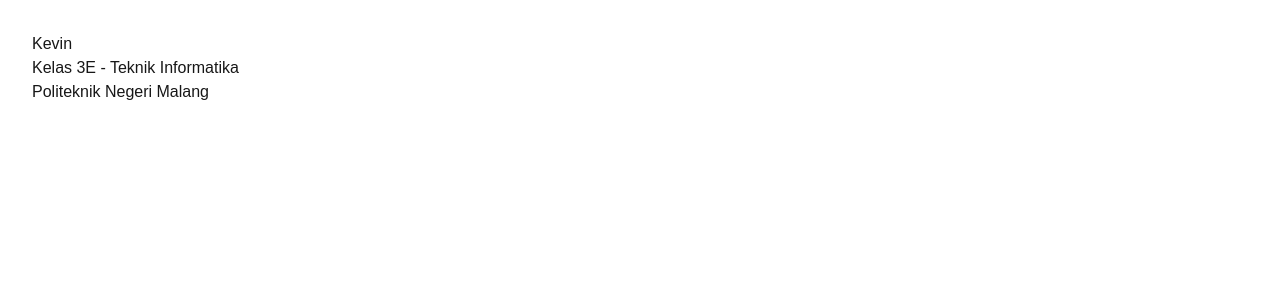
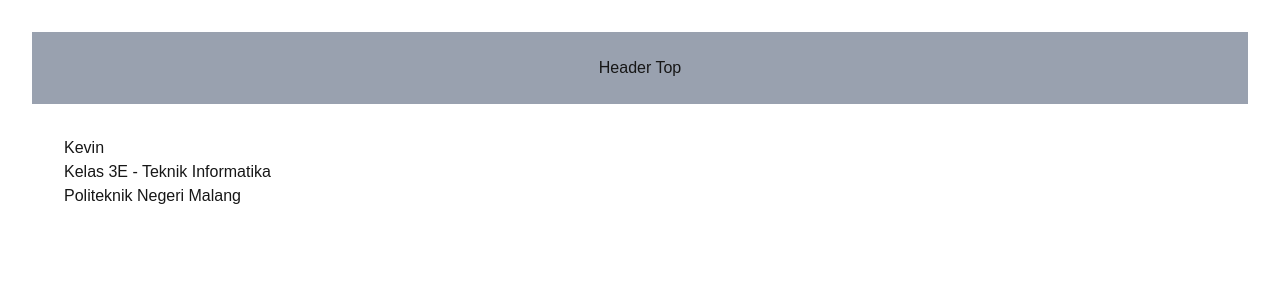
Before and after one commit to KevinASaputra/kevin-pbf.v1, a Next.js app: page /about in a window 1280 px wide. Shown: the top 300 px of the page. Built offline with nearby package versions, Linux system fonts and the light colour scheme.

Commit message:
:wrench: Chore: update dynamic HeaderTop For All pages / Default Header

```diff
--- /dev/null
+++ b/src/common/components/layouts/header/HeaderTop.tsx
@@ -0,0 +1,13 @@
+import Container from "../../elements/Container";
+
+export const HeaderTop = () => {
+  return (
+    <>
+      <div className="flex items-center justify-center p-6 bg-gray-400">
+        <div className="flex items-center text-center gap-2">
+          <h1>Header Top</h1>
+        </div>
+      </div>
+    </>
+  )
+};
--- /dev/null
+++ b/src/common/components/layouts/index.tsx
@@ -0,0 +1,20 @@
+import Container from "../elements/Container"
+import { HeaderTop } from "./header/HeaderTop"
+
+type layoutsProps = {
+  children: React.ReactNode
+}
+
+const Layouts = (layoutsProps: layoutsProps) => {
+  const { children } = layoutsProps
+  return (
+    <Container>
+      <div>
+        <HeaderTop />
+        {children}
+      </div>
+    </Container>
+  )
+}
+
+export default Layouts;
--- a/src/pages/_app.tsx
+++ b/src/pages/_app.tsx
@@ -1,6 +1,13 @@
+import Layouts from "@/common/components/layouts";
 import "@/styles/globals.css";
 import type { AppProps } from "next/app";
 
 export default function App({ Component, pageProps }: AppProps) {
-  return <Component {...pageProps} />;
+  return (
+    <>
+      <Layouts>
+        <Component {...pageProps} />
+      </Layouts>
+    </>
+  )
 }
```
